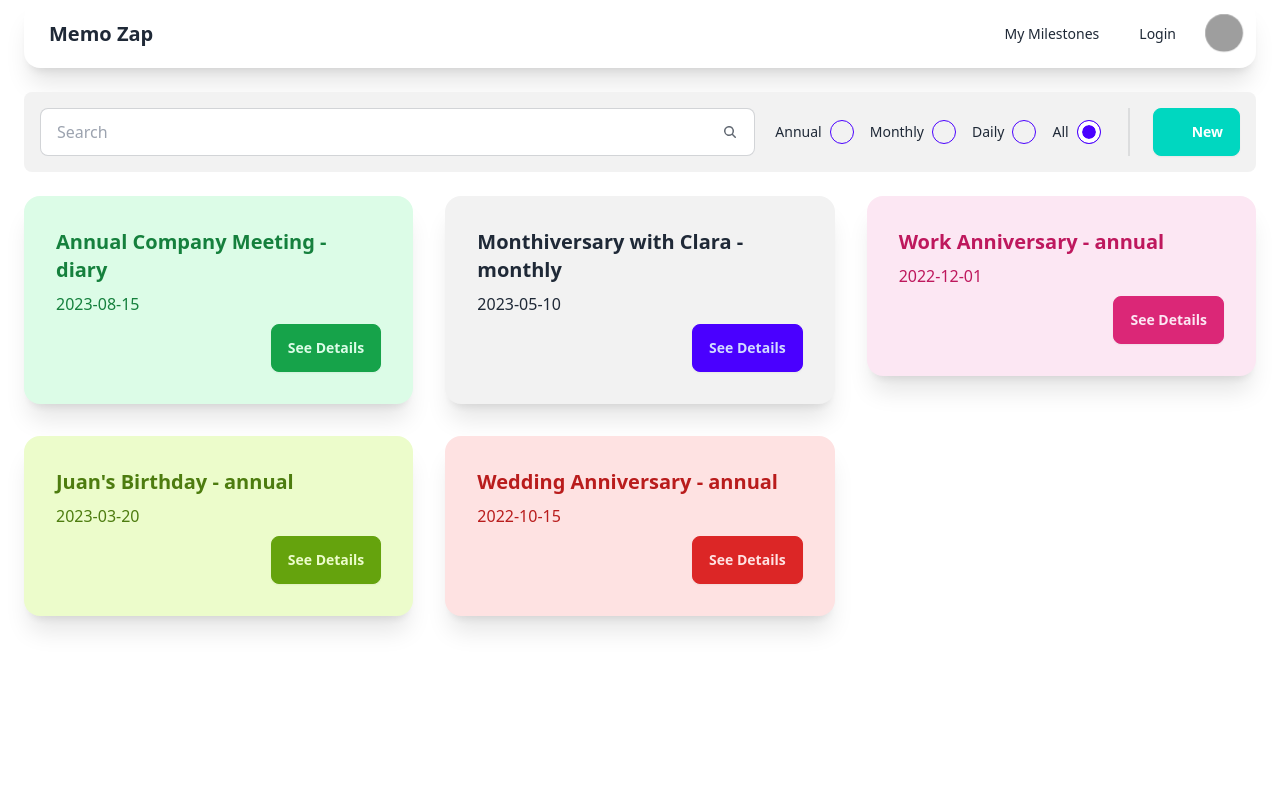
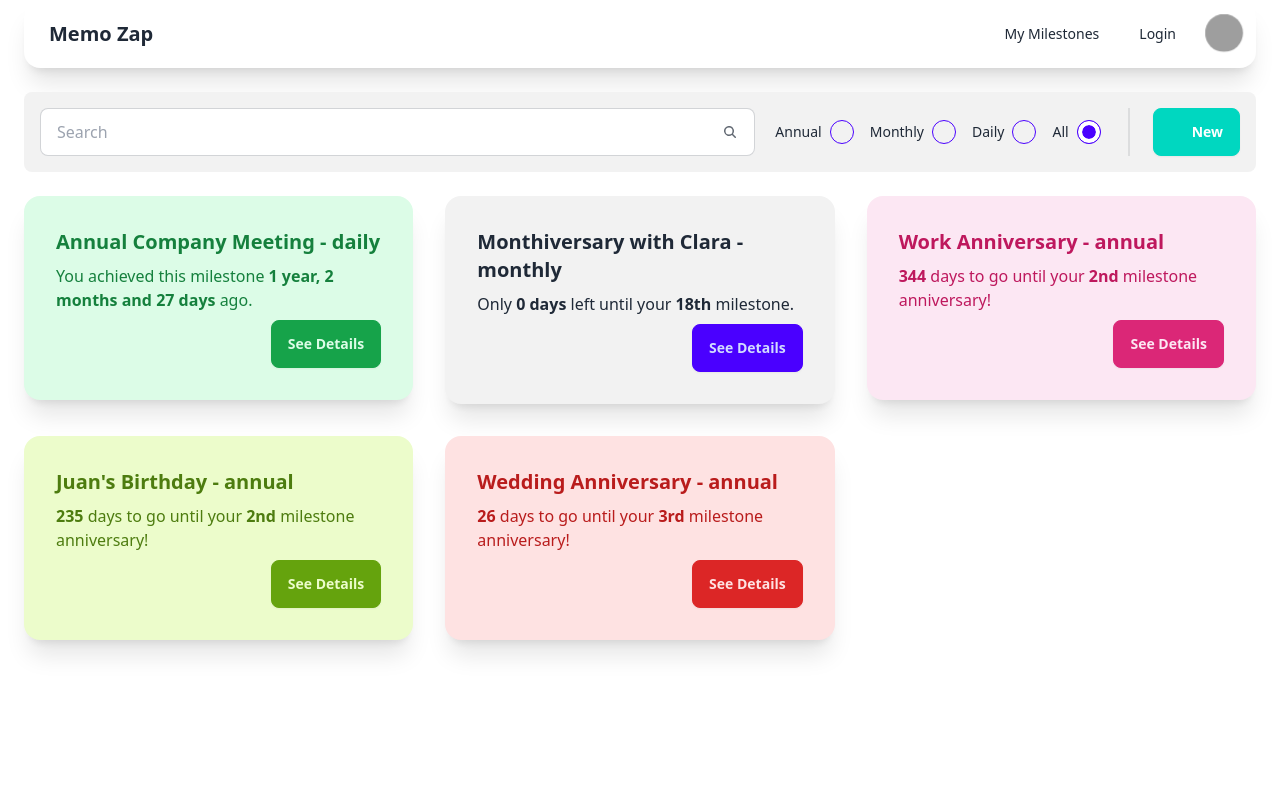
Before and after one commit to mauroef/memo-zap, a Vue app: page /milestones in a window 1280 px wide. Shown: the top 800 px of the page. Built offline with nearby package versions, Linux system fonts and the light colour scheme; grey boxes are pictures that could not be loaded; some icons are missing.

Commit message:
Milestones description

```diff
--- /dev/null
+++ b/src/components/milestones/MilestoneDescription.vue
@@ -0,0 +1,65 @@
+<template>
+  <p v-if="props.frequency === FREQUENCY.DAILY">
+    You achieved this milestone
+    <span class="font-bold">{{ formattedMilestoneTime }}</span>
+    ago.
+  </p>
+  <p v-else-if="props.frequency === FREQUENCY.MONTHLY">
+    Only <span class="font-bold">{{ remainingDays }} days</span> left until your
+    <span class="font-bold">{{ formattedMilestoneTime }}</span> milestone.
+  </p>
+  <p v-else-if="props.frequency === FREQUENCY.ANNUAL">
+    <span class="font-bold">{{ remainingDays }}</span> days to go until your
+    <span class="font-bold">{{ formattedMilestoneTime }}</span> milestone
+    anniversary!
+  </p>
+</template>
+
+<script setup>
+import { FREQUENCY } from '@/constants';
+import {
+  calculateDaysToNextMonthiversary,
+  calculateNextMonthiversaryNumber,
+  calculateNextAnniversaryNumber,
+  calculateDiffBetween,
+  formatDaysToYearsMonthsAndDays,
+  withNumberSuffix,
+} from '@/utils';
+
+const props = defineProps({
+  startDate: String,
+  frequency: String,
+});
+
+let remainingDays;
+let formattedMilestoneTime;
+
+switch (props.frequency) {
+  case FREQUENCY.DAILY: {
+    remainingDays = calculateDiffBetween('day', props.startDate);
+    formattedMilestoneTime = formatDaysToYearsMonthsAndDays(remainingDays);
+    break;
+  }
+
+  case FREQUENCY.MONTHLY: {
+    remainingDays = calculateDaysToNextMonthiversary(props.startDate);
+    const monthiversaryNumber = calculateNextMonthiversaryNumber(
+      props.startDate
+    );
+    formattedMilestoneTime = withNumberSuffix(monthiversaryNumber);
+    break;
+  }
+
+  case FREQUENCY.ANNUAL: {
+    const days = calculateDiffBetween('day', props.startDate);
+    const years = Math.floor(days / 365);
+    remainingDays = days - (years * 365);
+    const anniversaryNumber = calculateNextAnniversaryNumber(props.startDate);
+    formattedMilestoneTime = withNumberSuffix(anniversaryNumber);
+    break;
+  }
+
+  default:
+    break;
+}
+</script>
--- a/src/components/milestones/MilestoneItem.vue
+++ b/src/components/milestones/MilestoneItem.vue
@@ -1,10 +1,10 @@
 <template>
   <div class="card bg-base-200 shadow-xl" :class="cardStyles.bg">
-    <div class="card-body">
-      <h2 class="card-title" :class="cardStyles.text">
+    <div class="card-body" :class="cardStyles.text">
+      <h2 class="card-title">
         {{ props.name }} - {{ props.frequency }}
       </h2>
-      <p :class="cardStyles.text">{{ props.startDate }}</p>
+      <milestone-description :startDate="props.startDate" :frequency="props.frequency"/>
       <div class="card-actions justify-end">
         <router-link
           class="btn"
@@ -21,6 +21,7 @@
 <script setup>
 import { computed } from 'vue';
 import { CARD } from '@/constants';
+import MilestoneDescription from '@/components/milestones/MilestoneDescription.vue';
 
 const props = defineProps({
   id: String,
--- a/src/constants/config.js
+++ b/src/constants/config.js
@@ -1 +1,7 @@
 export const SITE_NAME = 'Memo Zap';
+
+export const FREQUENCY = {
+  DAILY: 'daily',
+  MONTHLY: 'monthly',
+  ANNUAL: 'annual',
+}
--- a/src/store/milestones/actions.js
+++ b/src/store/milestones/actions.js
@@ -28,7 +28,7 @@ export default {
       if (nextOccurrence < today) {
         nextOccurrence.setMonth(today.getMonth() + 1);
       }
-    } else if (milestone.frequency === 'diary') {
+    } else if (milestone.frequency === 'daily') {
       nextOccurrence = today;
     }
     return nextOccurrence;
--- a/src/store/milestones/getters.js
+++ b/src/store/milestones/getters.js
@@ -12,5 +12,5 @@ export default {
     state.milestones.filter((m) => m.frequency === 'monthly'),
 
   dailyMilestones: (state) =>
-    state.milestones.filter((m) => m.frequency === 'diary'),
+    state.milestones.filter((m) => m.frequency === 'daily'),
 };
--- a/src/store/milestones/state.js
+++ b/src/store/milestones/state.js
@@ -32,7 +32,7 @@ export default () => ({
       id: 'm5',
       name: 'Annual Company Meeting',
       startDate: '2023-08-15',
-      frequency: 'diary',
+      frequency: 'daily',
       color: 'green',
     },
   ],
--- /dev/null
+++ b/src/utils/dates.js
@@ -0,0 +1,88 @@
+import dayjs from 'dayjs';
+
+const today = dayjs();
+
+export const calculateDiffBetween = (unit, startDate, endDate = today) => {
+  return dayjs(endDate).diff(dayjs(startDate), unit);
+};
+
+export const formatDaysToYearsMonthsAndDays = (days) => {
+  const years = Math.floor(days / 365);
+  const remainingDaysAfterYears = days % 365;
+
+  const months = Math.floor(remainingDaysAfterYears / 30);
+  const remainingDays = remainingDaysAfterYears % 30;
+
+  let result = '';
+
+  if (years > 0) {
+    result += `${years} ${years === 1 ? 'year' : 'years'}`;
+  }
+  if (months > 0) {
+    if (result) result += ', ';
+    result += `${months} ${months === 1 ? 'month' : 'months'}`;
+  }
+  if (remainingDays > 0) {
+    if (result) result += ' and ';
+    result += `${remainingDays} ${remainingDays === 1 ? 'day' : 'days'}`;
+  }
+
+  return result || '0 days';
+};
+
+export const calculateDaysToNextMonthiversary = (startDate) => {
+  const start = dayjs(startDate);
+
+  let nextMonthiversary = start.add(1, 'month');
+  while (nextMonthiversary.isBefore(today, 'day')) {
+    nextMonthiversary = nextMonthiversary.add(1, 'month');
+  }
+
+  const daysToNext = nextMonthiversary.diff(today, 'day');
+  return daysToNext;
+};
+
+export const calculateNextMonthiversaryNumber = (startDate) => {
+  const start = dayjs(startDate);
+
+  let monthsPassed = 0;
+  let nextMonthiversary = start.add(1, 'month');
+
+  while (nextMonthiversary.isBefore(today, 'day')) {
+    nextMonthiversary = nextMonthiversary.add(1, 'month');
+    monthsPassed++;
+  }
+
+  return monthsPassed + 1;
+};
+
+export const calculateNextAnniversaryNumber = (startDate) => {
+  const start = dayjs(startDate);
+
+  let yearsPassed = 0;
+  let nextAnniversary = start.add(1, 'year');
+
+  while (nextAnniversary.isBefore(today, 'day')) {
+    nextAnniversary = nextAnniversary.add(1, 'year');
+    yearsPassed++;
+  }
+
+  return yearsPassed + 1;
+};
+
+export const withNumberSuffix = (number) => {
+  if (number >= 11 && number <= 13) {
+    return `${number}th`;
+  }
+
+  const lastDigit = number % 10;
+  if (lastDigit === 1) {
+    return `${number}st`;
+  } else if (lastDigit === 2) {
+    return `${number}nd`;
+  } else if (lastDigit === 3) {
+    return `${number}rd`;
+  } else {
+    return `${number}th`;
+  }
+};
--- /dev/null
+++ b/src/utils/index.js
@@ -0,0 +1 @@
+export * from './dates.js'
```
